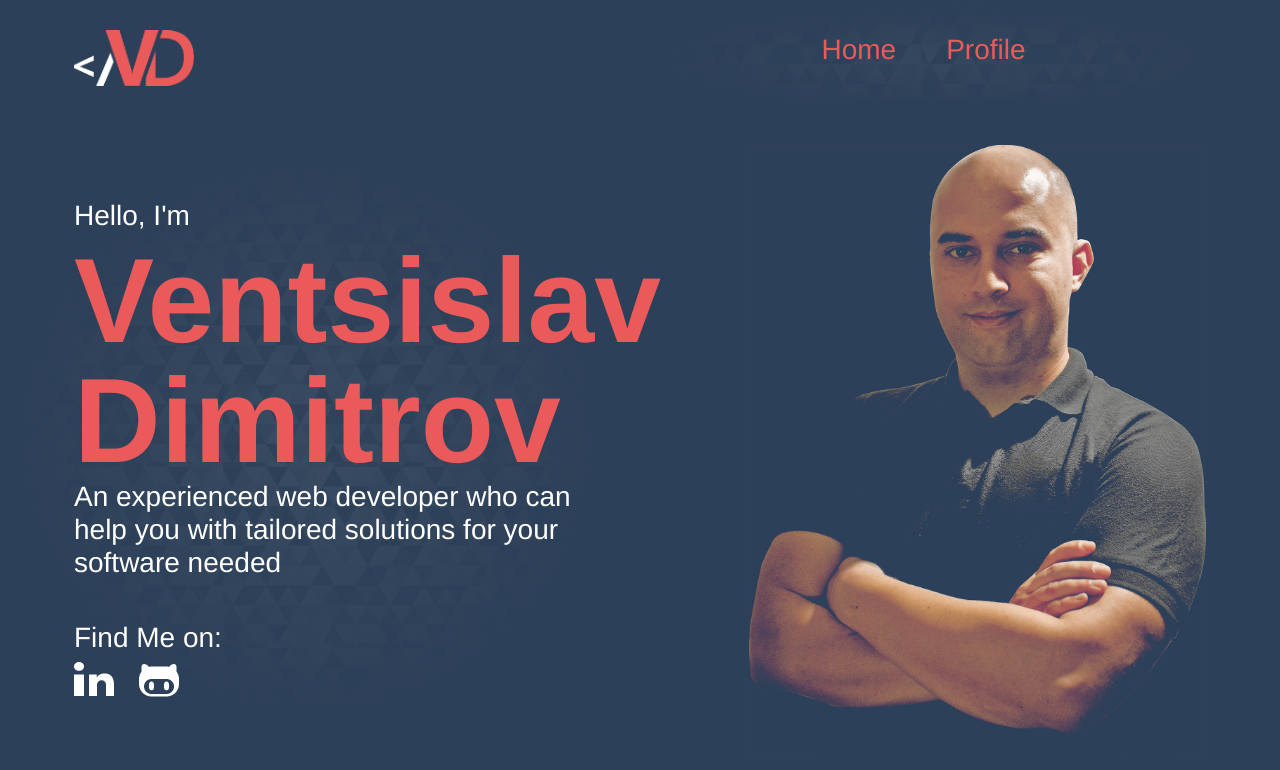
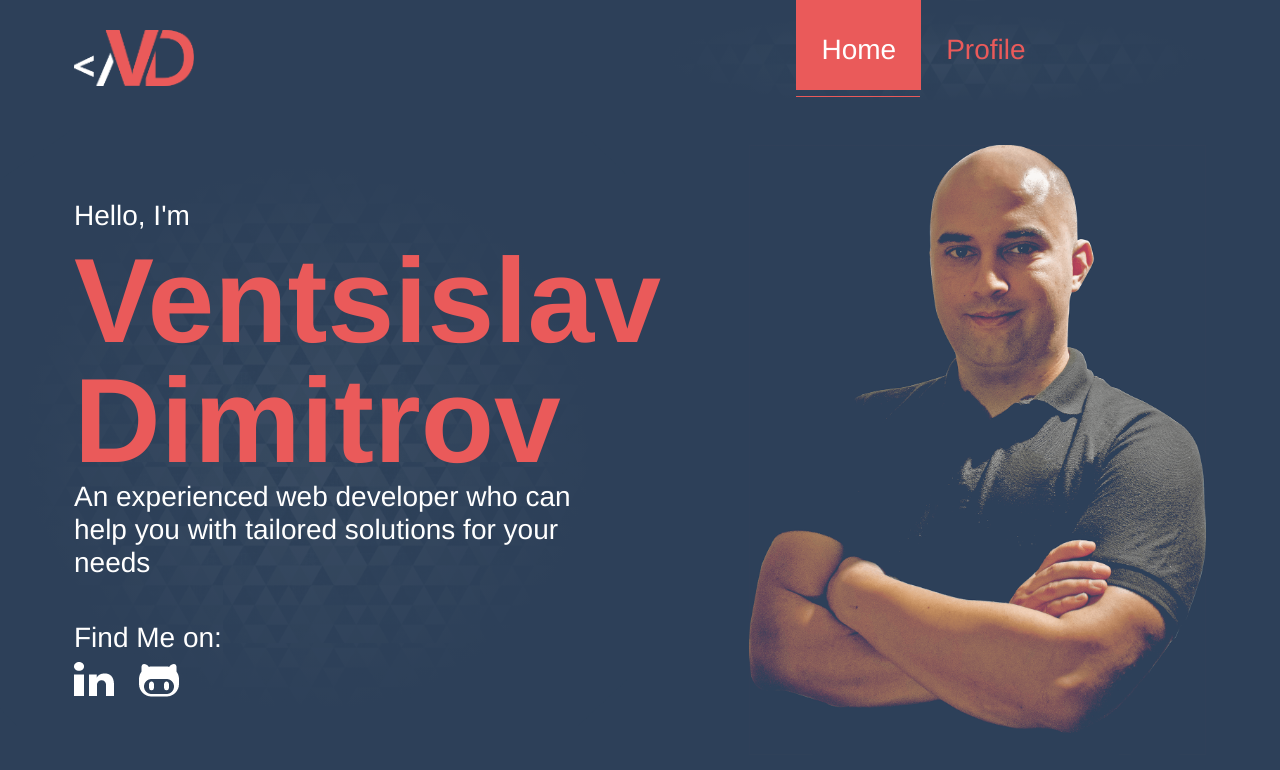
Before and after one commit to ventsi34/ventsi.net, a Gatsby site: page / in a window 1280 px wide. Built offline with nearby package versions, Linux system fonts and the light colour scheme; Gatsby itself is replaced by a stand-in of ours; some packages are replaced by stand-ins of ours; a web font is replaced by a local one.

Commit message:
Fixed main active link styles

```diff
--- a/src/components/MainMenu/MainMenu.jsx
+++ b/src/components/MainMenu/MainMenu.jsx
@@ -30,7 +30,7 @@ class MainMenu extends Component {
 
   setStripToActiveMenu = () => {
     const currentEl = Object.values(this.menu.current.childNodes)
-      .find((el) => el.classList.contains(ACTIVE_MENU_CLASS));
+      .find((el) => el.firstChild && el.firstChild.classList.contains(ACTIVE_MENU_CLASS));
 
     if (currentEl) {
       this.positionMenuStrip(currentEl);
@@ -62,11 +62,14 @@ class MainMenu extends Component {
           <nav>
             <ul ref={this.menu} onMouseLeave={this.setStripToActiveMenu}>
               { markdownRemark.frontmatter.menu.map((item) => (
-                <li
-                  key={item.title}
-                  onMouseEnter={this.setStripToHoverMenu}
-                >
-                  <Link to={item.link} activeClassName={ACTIVE_MENU_CLASS}>{ item.title }</Link>
+                <li key={item.title}>
+                  <Link
+                    to={item.link}
+                    onMouseEnter={this.setStripToHoverMenu}
+                    activeClassName={ACTIVE_MENU_CLASS}
+                  >
+                    { item.title }
+                  </Link>
                 </li>
               )) }
             </ul>
--- a/src/components/MainMenu/main-menu.scss
+++ b/src/components/MainMenu/main-menu.scss
@@ -25,11 +25,11 @@
           text-decoration: none;
           font-size: 2.8rem;
           line-height: 2rem;
-        }
 
-        &.active {
-          background-color: $color-2;
-          a { color: $color-3; }
+          &.active {
+            color: $color-3;
+            background-color: $color-2;
+          }
         }
       }
     }
--- a/src/pagesData/home.md
+++ b/src/pagesData/home.md
@@ -4,7 +4,7 @@ pageTitle: "my passion is a web development"
 congrats: "Hello, I'm"
 firstName: "Ventsislav"
 lastName: "Dimitrov"
-description: "An experienced web developer who can help you with tailored solutions for your software needed"
+description: "An experienced web developer who can help you with tailored solutions for your needs"
 socialText: "Find Me on:"
 socialIcons:
     - label: "LinkedIn"
```
